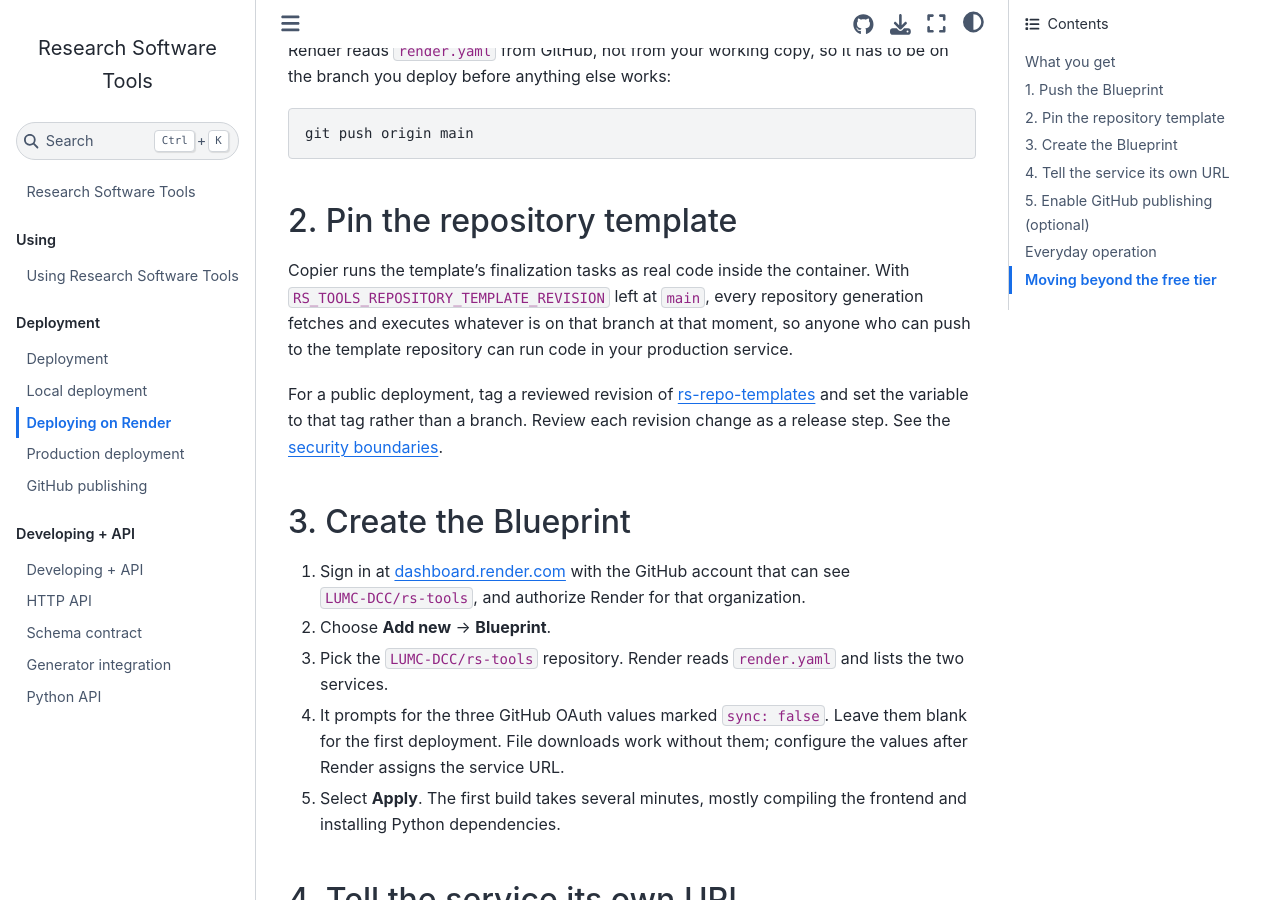
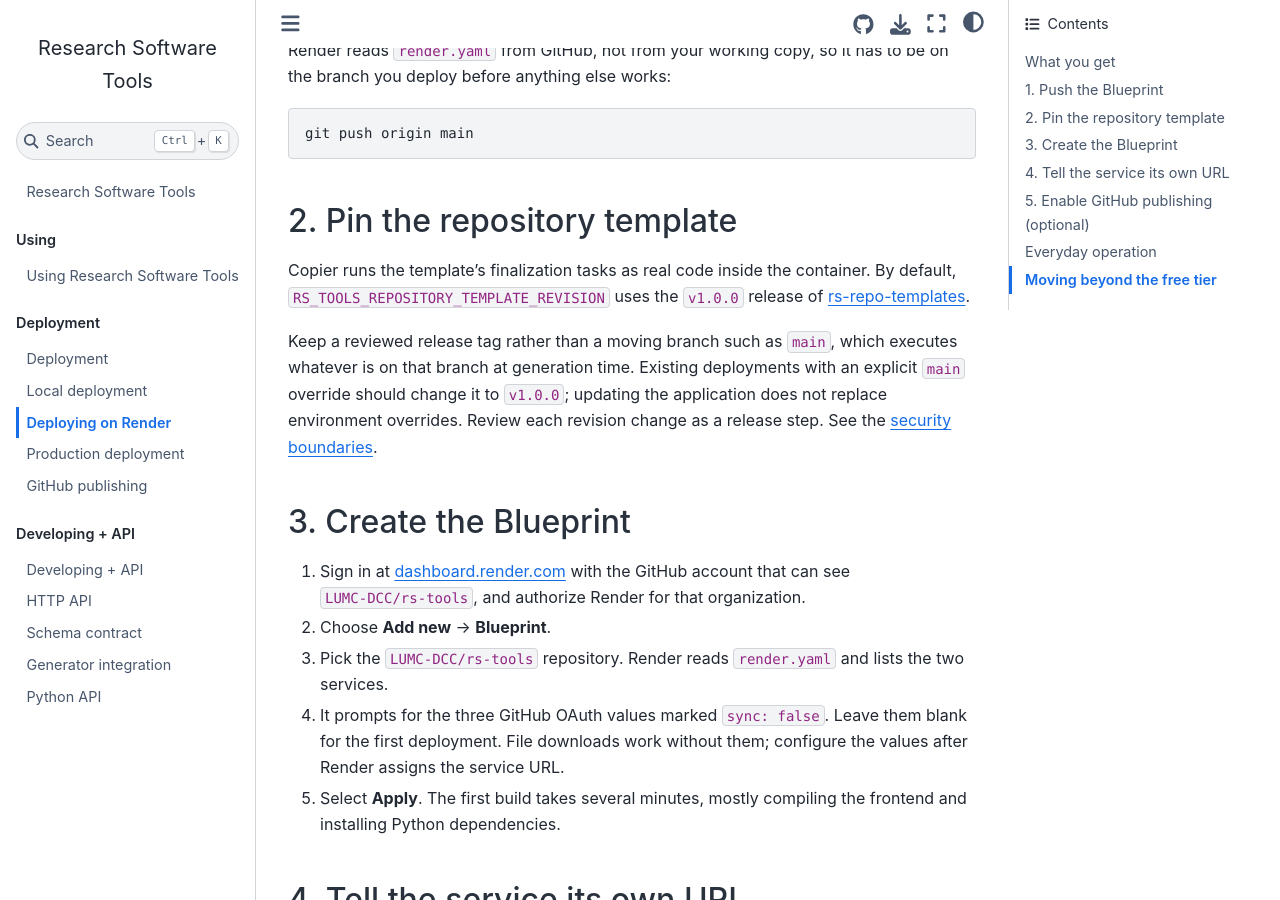
Before and after one commit to LUMC-DCC/rs-tools, a Sphinx documentation site: the page built from docs/deployment/render.md, in a window 1280 px wide and 900 px high, scrolled down 799 px. Built offline with Sphinx 7.4.7 and the Sphinx Book theme 1.1.4, drawn with Linux system fonts in a browser that asks for light colours; pages that are not in the unit, such as notebooks, are missing from menus; the version number could not be read and is left out.

Commit message:
chore(deps): adopt released v1 suite dependencies

```diff
--- a/compose.yaml
+++ b/compose.yaml
@@ -19,7 +19,7 @@ services:
       RS_TOOLS_RATE_LIMIT_HEAVY_REQUESTS: ${RS_TOOLS_RATE_LIMIT_HEAVY_REQUESTS:-10}
       RS_TOOLS_RATE_LIMIT_WINDOW_SECONDS: ${RS_TOOLS_RATE_LIMIT_WINDOW_SECONDS:-60}
       RS_TOOLS_REPOSITORY_TEMPLATE_URL: ${RS_TOOLS_REPOSITORY_TEMPLATE_URL:-https://github.com/LUMC-DCC/rs-repo-templates.git}
-      RS_TOOLS_REPOSITORY_TEMPLATE_REVISION: ${RS_TOOLS_REPOSITORY_TEMPLATE_REVISION:-main}
+      RS_TOOLS_REPOSITORY_TEMPLATE_REVISION: ${RS_TOOLS_REPOSITORY_TEMPLATE_REVISION:-v1.0.0}
       # Copier stores a Git mirror here and creates temporary worktrees from it.
       COPIER_CACHE_DIR: /var/cache/rs-tools/copier
       RS_TOOLS_GITHUB_CLIENT_ID: ${RS_TOOLS_GITHUB_CLIENT_ID:-}
--- a/docs/deployment/render.md
+++ b/docs/deployment/render.md
@@ -32,14 +32,14 @@ git push origin main
 
 ## 2. Pin the repository template
 
-Copier runs the template's finalization tasks as real code inside the container. With
-`RS_TOOLS_REPOSITORY_TEMPLATE_REVISION` left at `main`, every repository generation fetches and
-executes whatever is on that branch at that moment, so anyone who can push to the template
-repository can run code in your production service.
+Copier runs the template's finalization tasks as real code inside the container. By default,
+`RS_TOOLS_REPOSITORY_TEMPLATE_REVISION` uses the `v1.0.0` release of
+[rs-repo-templates](https://github.com/LUMC-DCC/rs-repo-templates).
 
-For a public deployment, tag a reviewed revision of
-[rs-repo-templates](https://github.com/LUMC-DCC/rs-repo-templates) and set the variable to that tag
-rather than a branch. Review each revision change as a release step. See the
+Keep a reviewed release tag rather than a moving branch such as `main`, which executes whatever
+is on that branch at generation time. Existing deployments with an explicit `main` override
+should change it to `v1.0.0`; updating the application does not replace environment overrides.
+Review each revision change as a release step. See the
 [security boundaries](production.md#security-boundaries).
 
 ## 3. Create the Blueprint
```
Also changed, not shown: docs/deployment/configuration.md (+3 -3 lines), 7 other files.
